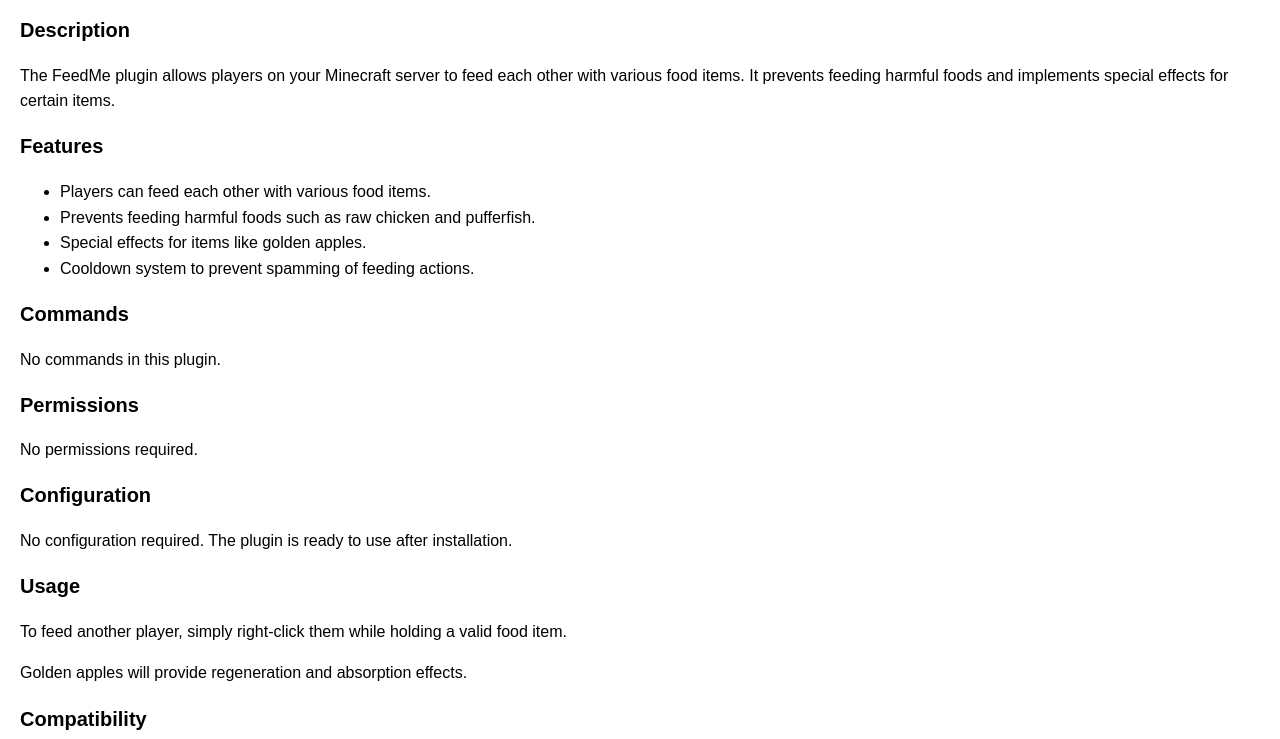
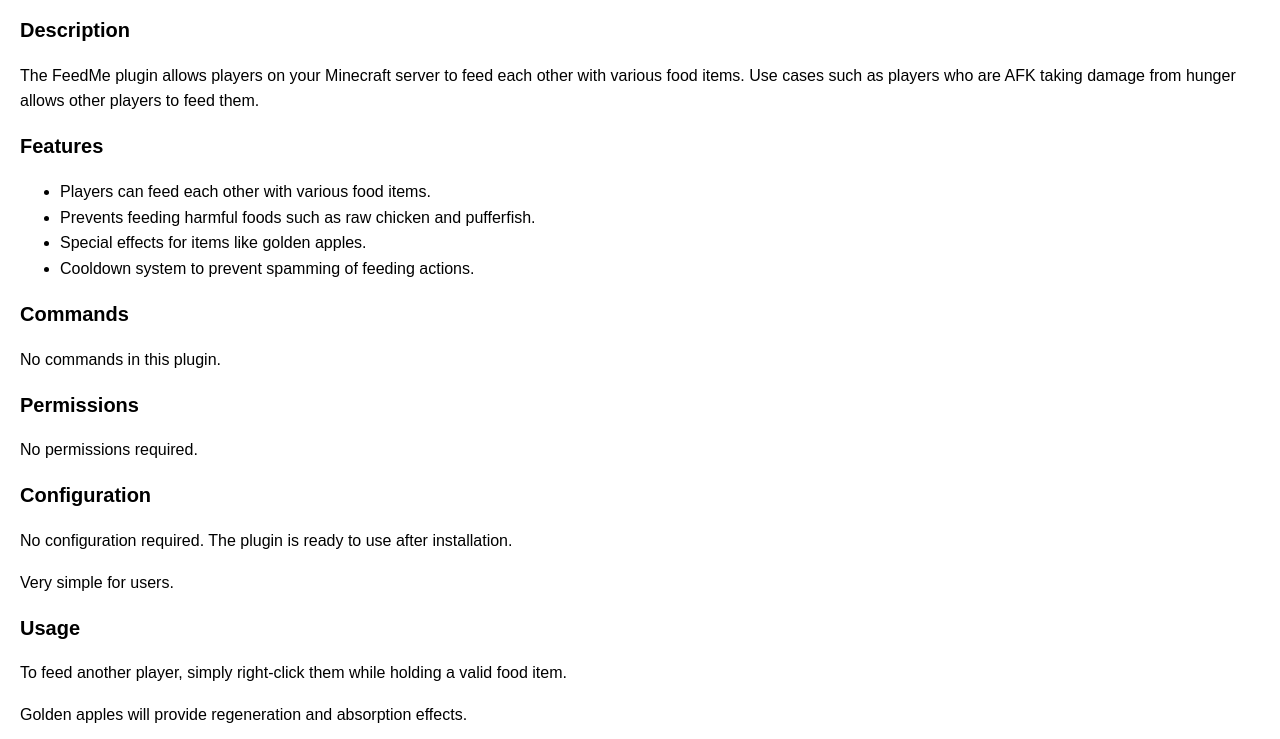
Before and after one commit to Gimer-Studios/FeedMeWeb, a plain HTML site: page index.html in a window 1280 px wide. Shown: the part 61-800 px from the top of the page. Drawn offline with Linux system fonts and the light colour scheme.

Commit message:
Update index.html

```diff
--- a/index.html
+++ b/index.html
@@ -31,7 +31,7 @@
     <h1>FeedMe Plugin Documentation</h1>
 
     <h2>Description</h2>
-    <p>The FeedMe plugin allows players on your Minecraft server to feed each other with various food items. It prevents feeding harmful foods and implements special effects for certain items.</p>
+    <p>The FeedMe plugin allows players on your Minecraft server to feed each other with various food items. Use cases such as players who are AFK taking damage from hunger allows other players to feed them.</p>
 
     <h2>Features</h2>
     <ul>
@@ -49,6 +49,7 @@
 
     <h2>Configuration</h2>
     <p>No configuration required. The plugin is ready to use after installation.</p>
+    <p>Very simple for users.</p>
 
     <h2>Usage</h2>
     <p>To feed another player, simply right-click them while holding a valid food item.</p>
```
